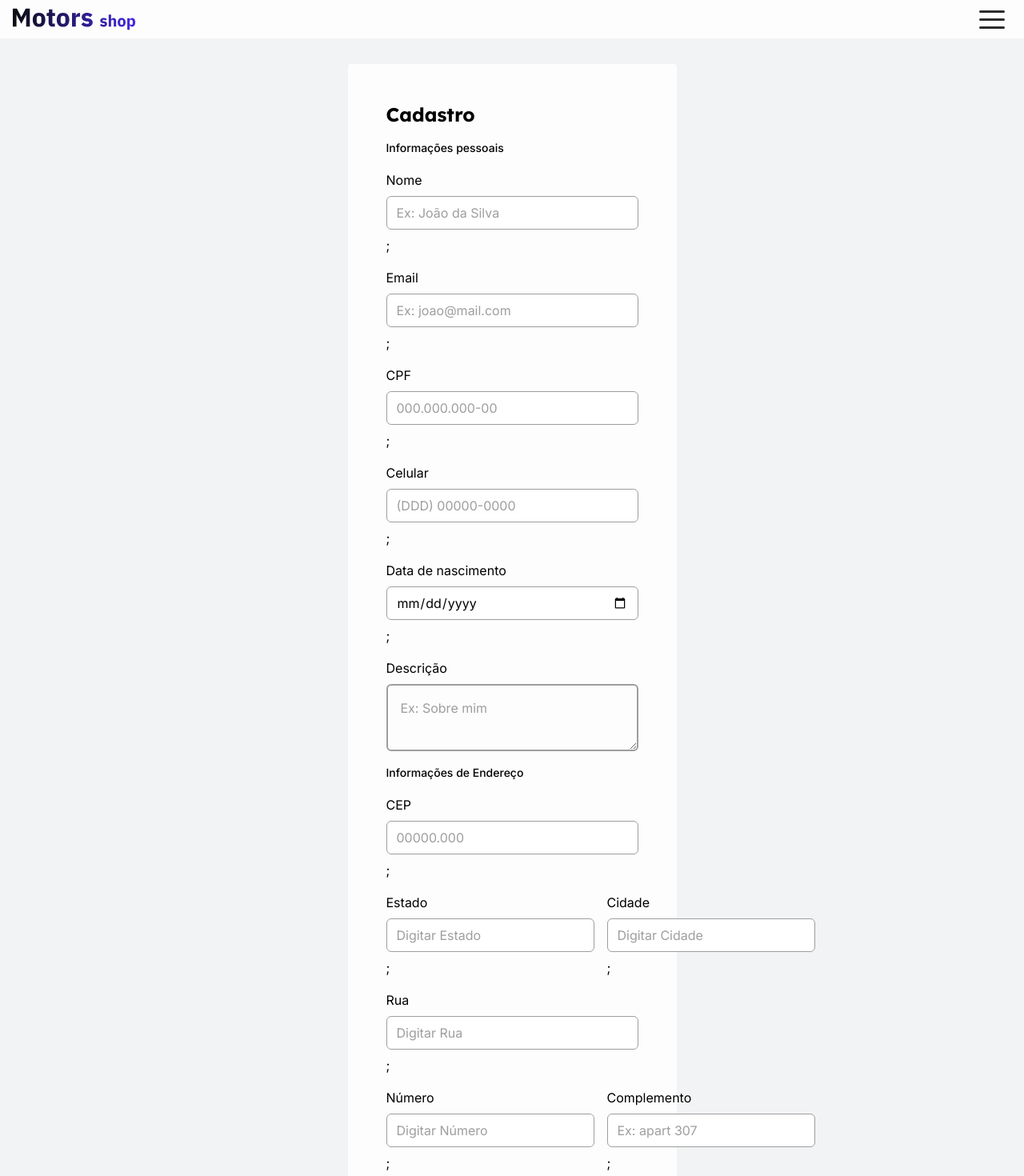
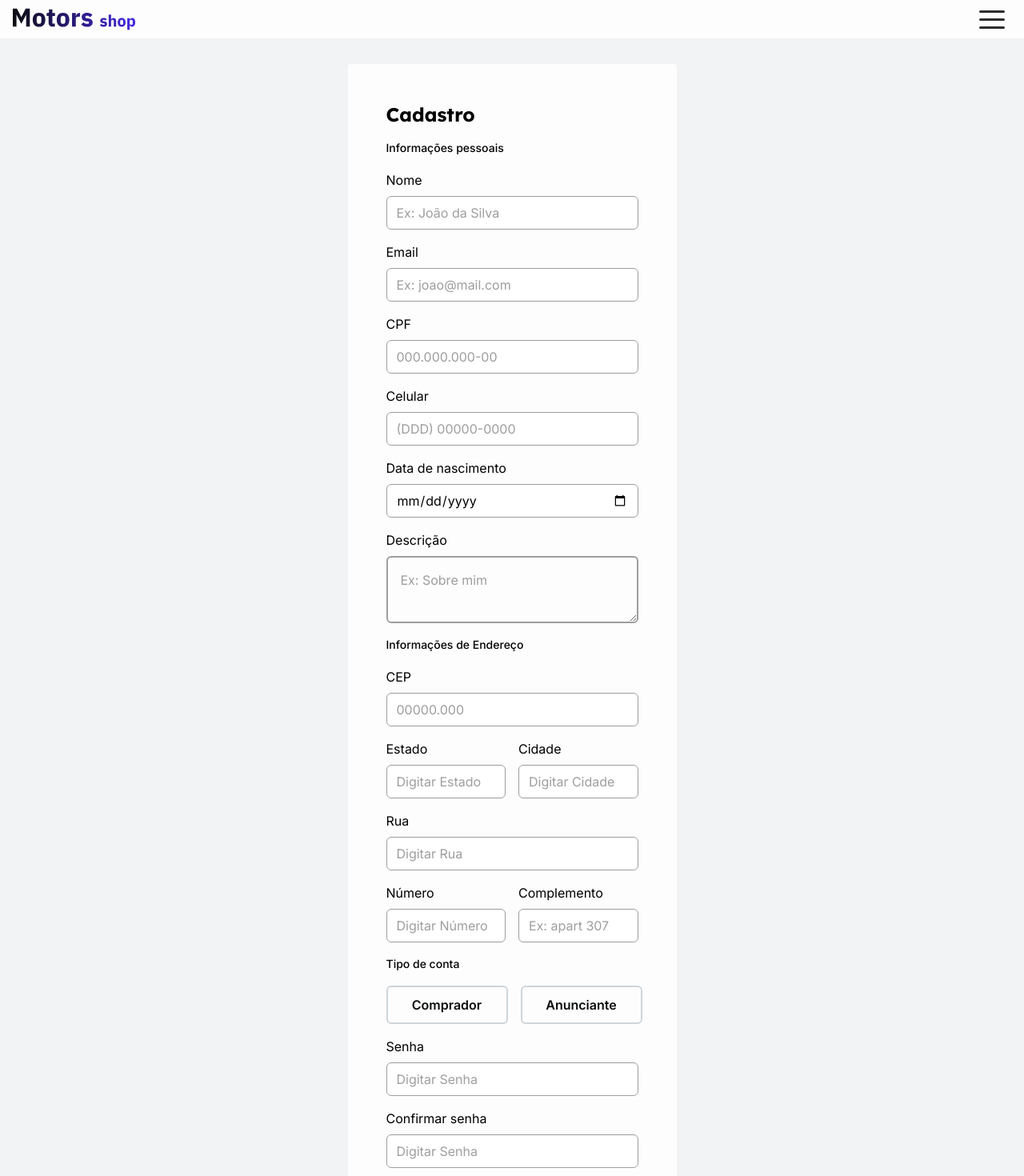
Before and after one commit to rafaeuus/motor-shop-front, a Next.js app: page /register in a window 1280 px wide. Shown: the top 1470 px of the page at 80% size. Built offline with nearby package versions, Linux system fonts and the light colour scheme.

Commit message:
fix form

```diff
--- a/src/Components/Input/index.tsx
+++ b/src/Components/Input/index.tsx
@@ -10,7 +10,7 @@ interface InputProps extends InputHTMLAttributes<HTMLInputElement> {
 
 const Input = ({ error, label, register, ...rest }: InputProps) => {
   let componentClasses =
-    "prose-body-2-400! block! w-full! rounded-md border-2! border-grey7! bg-transparent! p-4! outline-none! transition! hover:border-grey8! hover:bg-grey8! focus:border-Brand2! focus:bg-grey9! placeholder-grey3!";
+    "prose-body-2-400! block! w-full rounded-md border-2! border-grey7! bg-transparent! p-4! outline-none! transition! hover:border-grey8! hover:bg-grey8! focus:border-Brand2! focus:bg-grey9! placeholder-grey3!";
 
   return (
     <div className="flex flex-col gap-2">
@@ -29,7 +29,7 @@ const Input = ({ error, label, register, ...rest }: InputProps) => {
             : componentClasses
         }
       />
-      ;
+      {error ? <span className="prose-body-1-600 text-red-900">{error}</span> : null}
     </div>
   );
 };
--- a/src/app/(auth)/register/page.tsx
+++ b/src/app/(auth)/register/page.tsx
@@ -12,6 +12,7 @@ const Register = () => {
     handleSubmit,
     formState: { errors }
   } = useForm<TRegisterData>({
+    mode: "onBlur",
     resolver: zodResolver(registerSchema)
   });
   console.log(errors);
@@ -30,99 +31,87 @@ const Register = () => {
             label="Nome"
             type="text"
             placeholder="Ex: João da Silva"
-            {...register("name")}
+            register={register("name")}
             error={errors.name?.message}
-            key={"name"}
           />
           <Input
             label="Email"
             type="email"
             placeholder="Ex: joao@mail.com"
-            {...register("email")}
+            register={register("email")}
             error={errors.email?.message}
-            key={"email"}
           />
           <Input
             label="CPF"
             type="text"
             placeholder="000.000.000-00"
-            {...register("cpf")}
+            register={register("cpf")}
             error={errors.cpf?.message}
-            key={"cpf"}
           />
           <Input
             label="Celular"
             type="text"
             placeholder="(DDD) 00000-0000"
-            {...register("phone")}
+            register={register("phone")}
             error={errors.phone?.message}
-            key={"phone"}
           />
           <Input
             label="Data de nascimento"
             type="date"
-            {...register("birthDate")}
+            register={register("birthDate")}
             error={errors.birthDate?.message}
-            key={"birthDate"}
           />
           <TextArea
             label="Descrição"
             placeholder="Ex: Sobre mim"
-            {...register("description")}
+            register={register("description")}
             error={errors.description?.message}
-            key={"description"}
           />
           <h5 className="prose-body-2-500">Informações de Endereço</h5>
           <Input
             label="CEP"
             type="text"
             placeholder="00000.000"
-            {...register("zipCode")}
+            register={register("zipCode")}
             error={errors.zipCode?.message}
-            key={"zipCode"}
           />
           <div className="flex w-full gap-4">
             <Input
               label="Estado"
               type="text"
               placeholder="Digitar Estado"
-              {...register("state")}
+              register={register("state")}
               error={errors.state?.message}
-              key={"state"}
             />
             <Input
               label="Cidade"
               type="text"
               placeholder="Digitar Cidade"
-              {...register("city")}
+              register={register("city")}
               error={errors.city?.message}
-              key={"city"}
             />
           </div>
           <Input
             label="Rua"
             type="text"
             placeholder="Digitar Rua"
-            {...register("street")}
+            register={register("street")}
             error={errors.street?.message}
-            key={"street"}
           />
           <div className="flex w-full gap-4">
             <Input
               label="Número"
               type="text"
               placeholder="Digitar Número"
-              {...register("number")}
+              register={register("number")}
               error={errors.number?.message}
-              key={"number"}
             />
             <Input
               label="Complemento"
               type="text"
               placeholder="Ex: apart 307"
-              {...register("complement")}
+              register={register("complement")}
               error={errors.complement?.message}
-              key={"complement"}
             />
           </div>
           <h5 className="prose-body-2-500">Tipo de conta</h5>
@@ -134,7 +123,6 @@ const Register = () => {
                 value="comprador"
                 className="peer hidden"
                 {...register("isAdvertiser")}
-                key={"isAdvertiser"}
               />
               <label
                 htmlFor="comprador"
@@ -149,7 +137,6 @@ const Register = () => {
                 value="anunciante"
                 className="peer hidden"
                 {...register("isAdvertiser")}
-                key={"isAdvertiser"}
               />
               <label
                 htmlFor="Anunciante"
@@ -157,22 +144,23 @@ const Register = () => {
                 <div className="font-sans text-base font-semibold">Anunciante</div>
               </label>
             </div>
+            {errors.isAdvertiser ? (
+              <span className="prose-body-1-600 text-red-900">{errors.isAdvertiser.message}</span>
+            ) : null}
           </div>
           <Input
             label="Senha"
             type="password"
             placeholder="Digitar Senha"
-            {...register("password")}
+            register={register("password")}
             error={errors.password?.message}
-            key={"password"}
           />
           <Input
             label="Confirmar senha"
             type="password"
             placeholder="Digitar Senha"
-            {...register("confirmPassword")}
+            register={register("confirmPassword")}
             error={errors.confirmPassword?.message}
-            key={"confirmPassword"}
           />
         </div>
         <Button variant="gradient" color="blue" size="primary" fullWidth type="submit">
--- a/src/app/(auth)/register/schema.ts
+++ b/src/app/(auth)/register/schema.ts
@@ -47,10 +47,10 @@ export const registerSchema = z
       .refine((value) => /^\d{5}-\d{3}$/.test(value), {
         message: "El valor debe ser un CEP válido en el formato XXXXX-XXX."
       }),
-    state: z.string(),
-    city: z.string(),
-    street: z.string(),
-    number: z.string(),
+    state: z.string().nonempty("O estado é obrigatorio"),
+    city: z.string().nonempty("A cidade é obrigatoria"),
+    street: z.string().nonempty("A rua é obrigatoria"),
+    number: z.string().nonempty("O némero é obrigatorio"),
     complement: z.string().nullable(),
     password: z
       .string()
```
